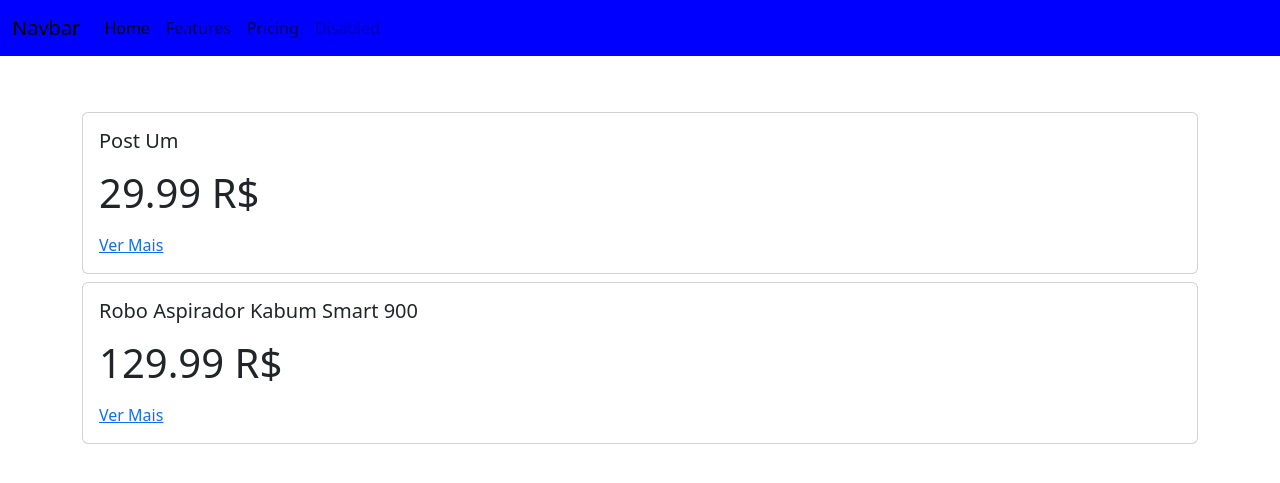
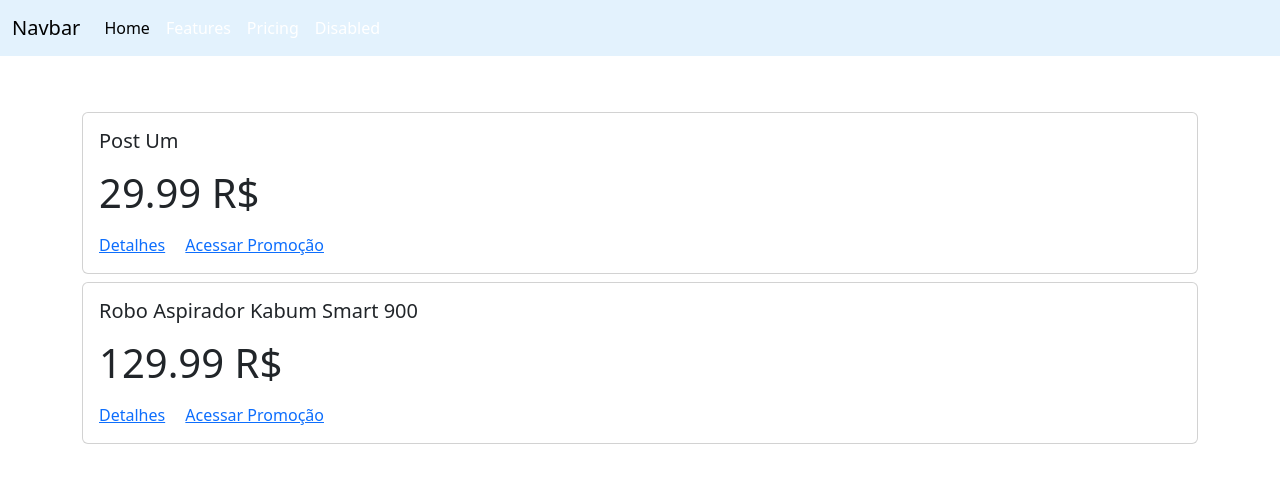
Before and after one commit to wagnerpalmeira/django-labiv-2024-2, a Django app: page /promotions/ in a window 1280 px wide. Shown: the top 483 px of the page. Run offline with Django 5.2, Linux system fonts and the light colour scheme; some libraries are stand-ins or nearby versions.

Commit message:
Adicionando template base

```diff
--- a/promocode/promocode/urls.py
+++ b/promocode/promocode/urls.py
@@ -1,13 +1,14 @@
 
 from django.contrib import admin
 from django.urls import path
-from promotions.views import promotions_list
+from promotions.views import promotions_list, promotion_detail
 from django.conf import settings
 from django.conf.urls.static import static
 
 
 urlpatterns = [
     path('promotions/', promotions_list),
+    path('promotions/<int:pk>/', promotion_detail)
     # path('admin/', admin.site.urls),
 ]
 
--- a/promocode/promotions/templates/promotions/index.html
+++ b/promocode/promotions/templates/promotions/index.html
@@ -1,43 +1,6 @@
-{% load static %}
-<!DOCTYPE html>
-<html lang="en">
+{% extends 'base.html' %}
 
-<head>
-    <meta charset="UTF-8">
-    <meta name="viewport" content="width=device-width, initial-scale=1.0">
-    <title>Promocode</title>
-    <link rel="stylesheet" href="{% static 'css/bootstrap.min.css' %}">
-    <link rel="stylesheet" href="{% static 'css/style.css' %}">
-</head>
-
-<body>
-    <nav class="navbar navbar-expand-lg">
-        <div class="container-fluid">
-            <a class="navbar-brand" href="#">Navbar</a>
-            <button class="navbar-toggler" type="button" data-bs-toggle="collapse" data-bs-target="#navbarNav"
-                aria-controls="navbarNav" aria-expanded="false" aria-label="Toggle navigation">
-                <span class="navbar-toggler-icon"></span>
-            </button>
-            <div class="collapse navbar-collapse" id="navbarNav">
-                <ul class="navbar-nav">
-                    <li class="nav-item">
-                        <a class="nav-link active" aria-current="page" href="#">Home</a>
-                    </li>
-                    <li class="nav-item">
-                        <a class="nav-link" href="#">Features</a>
-                    </li>
-                    <li class="nav-item">
-                        <a class="nav-link" href="#">Pricing</a>
-                    </li>
-                    <li class="nav-item">
-                        <a class="nav-link disabled" aria-disabled="true">Disabled</a>
-                    </li>
-                </ul>
-            </div>
-        </div>
-    </nav>
-
-    <main class="pt-5">
+{% block content %}
 <div class="container">
     <div class="row">
         {% for promotion in promotions %}
@@ -50,16 +13,12 @@
                             {{promotion.price}} R$
                         </h1>
                     </p>
-                            <a href="{{promotion.url}}" class="card-link" target="_blank">Ver Mais</a>
+                    <a href="#" class="card-link" target="_blank">Detalhes</a>
+                    <a href="{{promotion.url}}" class="card-link" target="_blank">Acessar Promoção</a>
                 </div>
             </div>
         </div>
         {% endfor %}
     </div>
 </div>
-    </main>
-
-    <script src="https://cdn.jsdelivr.net/npm/bootstrap@5.3.3/dist/js/bootstrap.bundle.min.js"></script>
-</body>
-
-</html>
+{% endblock %}
--- a/promocode/promotions/views.py
+++ b/promocode/promotions/views.py
@@ -18,3 +18,11 @@
         'promotions': promotions,
     }
     return render(request, 'promotions/index.html', context)
+
+
+# PATH PARAM
+def promotion_detail(request, pk):
+    promotion = promotions[pk-1]
+    return render(request, 'promotions/detail.html', {
+        'promotion': promotion
+    })
--- a/promocode/static/css/style.css
+++ b/promocode/static/css/style.css
@@ -1,3 +1,7 @@
 .navbar {
-    background-color: blue;
+    background-color: #e3f2fd;
 }
+
+.nav-link {
+    color: #fff;
+}
--- /dev/null
+++ b/promocode/templates/base.html
@@ -0,0 +1,47 @@
+{% load static %}
+<!DOCTYPE html>
+<html lang="en">
+
+<head>
+    <meta charset="UTF-8">
+    <meta name="viewport" content="width=device-width, initial-scale=1.0">
+    <title>Promocode</title>
+    <link rel="stylesheet" href="{% static 'css/bootstrap.min.css' %}">
+    <link rel="stylesheet" href="{% static 'css/style.css' %}">
+</head>
+
+<body>
+    <nav class="navbar navbar-expand-lg">
+        <div class="container-fluid">
+            <a class="navbar-brand" href="#">Navbar</a>
+            <button class="navbar-toggler" type="button" data-bs-toggle="collapse" data-bs-target="#navbarNav"
+                aria-controls="navbarNav" aria-expanded="false" aria-label="Toggle navigation">
+                <span class="navbar-toggler-icon"></span>
+            </button>
+            <div class="collapse navbar-collapse" id="navbarNav">
+                <ul class="navbar-nav">
+                    <li class="nav-item">
+                        <a class="nav-link active" aria-current="page" href="#">Home</a>
+                    </li>
+                    <li class="nav-item">
+                        <a class="nav-link" href="#">Features</a>
+                    </li>
+                    <li class="nav-item">
+                        <a class="nav-link" href="#">Pricing</a>
+                    </li>
+                    <li class="nav-item">
+                        <a class="nav-link" aria-disabled="true">Disabled</a>
+                    </li>
+                </ul>
+            </div>
+        </div>
+    </nav>
+
+    <main class="pt-5">
+        {% block content %}{% endblock %}
+    </main>
+
+    <script src="https://cdn.jsdelivr.net/npm/bootstrap@5.3.3/dist/js/bootstrap.bundle.min.js"></script>
+</body>
+
+</html>
```
Also changed, not shown: promocode/promotions/templates/promotions/detail.html (added, +44 -0 lines). Lines whose indentation alone changed are shown as unchanged.
